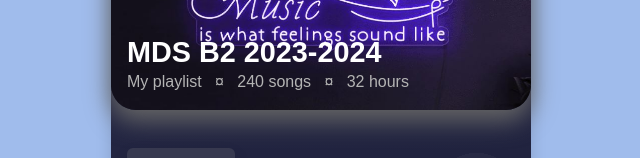
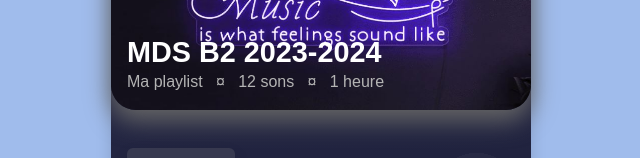
Before and after one commit to aurelienbois/MDSong, a React (Create React App) app: page / in a window 1280 px wide. Shown: the part 168-326 px from the top of the page, without its empty margins (319-959 px from the left). Built offline with nearby package versions, Linux system fonts and the light colour scheme; a web font is replaced by a local one.

Commit message:
Changement du texte

```diff
--- a/src/components/Homepage.js
+++ b/src/components/Homepage.js
@@ -12,7 +12,7 @@ function Homepage() {
     <div className='home position-relative'>
         <section className='top-section p-3'>
             <h1 className='m-0'>MDS B2 2023-2024</h1>
-            <p className='m-0 '>My playlist &nbsp;&nbsp;¤&nbsp;&nbsp; 240 songs &nbsp;&nbsp;¤&nbsp;&nbsp; 32 hours </p>
+            <p className='m-0 '>Ma playlist &nbsp;&nbsp;¤&nbsp;&nbsp; 12 sons &nbsp;&nbsp;¤&nbsp;&nbsp; 1 heure </p>
         </section>
         <section className='bottom-section p-3 pt-4'>
             <button className='shuffle rounded shadow p-2'><i class="fa-solid fa-shuffle"></i>&nbsp;&nbsp; Aléatoire</button>
```
